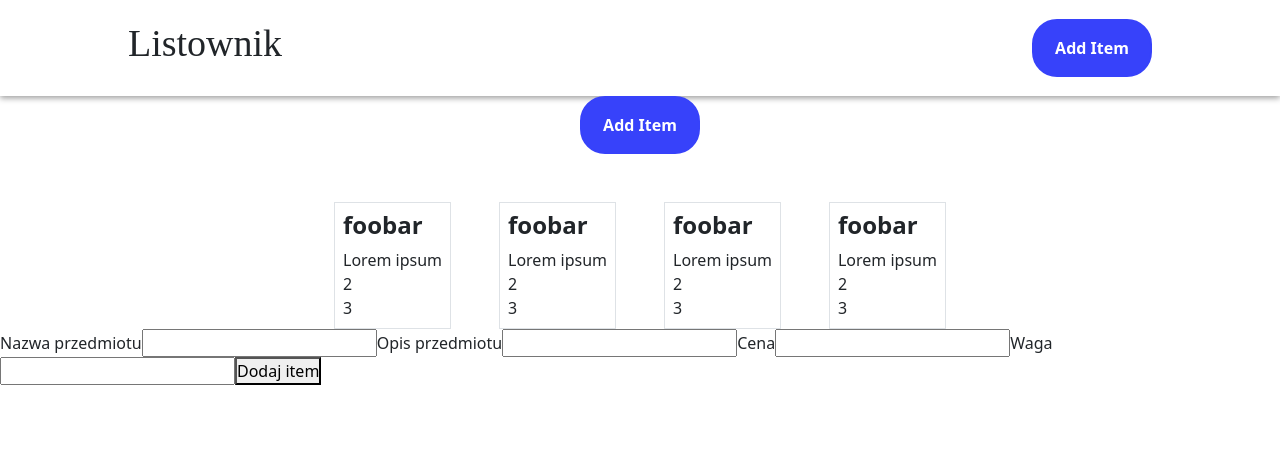
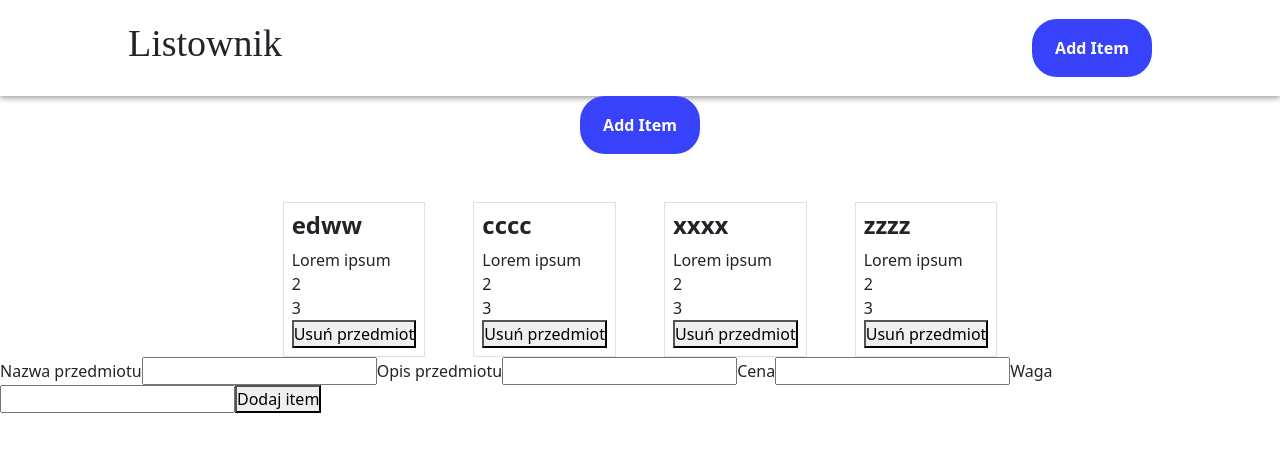
Before and after one commit to pkol92/ShopList, a React (Create React App) app: page / in a window 1280 px wide. Shown: the top 452 px of the page. Built offline with nearby package versions, Linux system fonts and the light colour scheme; a web font is replaced by a local one.

Commit message:
deleteButton

```diff
--- /dev/null
+++ b/src/components/DeleteItem/DeleteItem.js
@@ -0,0 +1,19 @@
+
+import React from 'react';
+
+import Button from '../AddItem/Button';
+
+
+const DeleteItem = ({id, test, setTest}) => {
+
+    function handleDelete(e){
+     setTest( test.filter(item=> id !== item.id))
+    }
+    return (
+    <Button
+    onClick={(e)=> handleDelete(e)}>
+    Usuń przedmiot
+    </Button> );
+}
+
+export default DeleteItem;
--- a/src/components/Table/component.tsx
+++ b/src/components/Table/component.js
@@ -1,42 +1,42 @@
 
 import 'bootstrap/dist/css/bootstrap.css'
-// import { useState } from 'react'
-
+import { useState } from 'react'
+import DeleteItem from '../DeleteItem/DeleteItem'
 export const Table = () => {
 
-  // const [items, setItems] = useState([])
-
-  const test = [
+  const [test, setTest] = useState([
     {
       id: 1,
-      name: 'foobar',
+      name: 'edww',
       description: 'Lorem ipsum',
       price: 2,
       weight: 3
     },
     {
       id: 2,
-      name: 'foobar',
+      name: 'cccc',
       description: 'Lorem ipsum',
       price: 2,
       weight: 3
     },
     {
       id: 3,
-      name: 'foobar',
+      name: 'xxxx',
       description: 'Lorem ipsum',
       price: 2,
       weight: 3
     },
     {
       id: 4,
-      name: 'foobar',
+      name: 'zzzz',
       description: 'Lorem ipsum',
       price: 2,
       weight: 3
     },
 
-  ]
+  ])
+
+
 
   return (
     <div className='container mt-5'>
@@ -47,6 +47,7 @@ export const Table = () => {
              <div>{item.description}</div>
              <div>{item.price}</div>
              <div>{item.weight}</div>
+             <DeleteItem id={item.id} test={test} setTest={setTest}/>
           </div>
         ))}
       </div>
```
Also changed, not shown: 2 other files (tests, documents, lock files or other folders).
